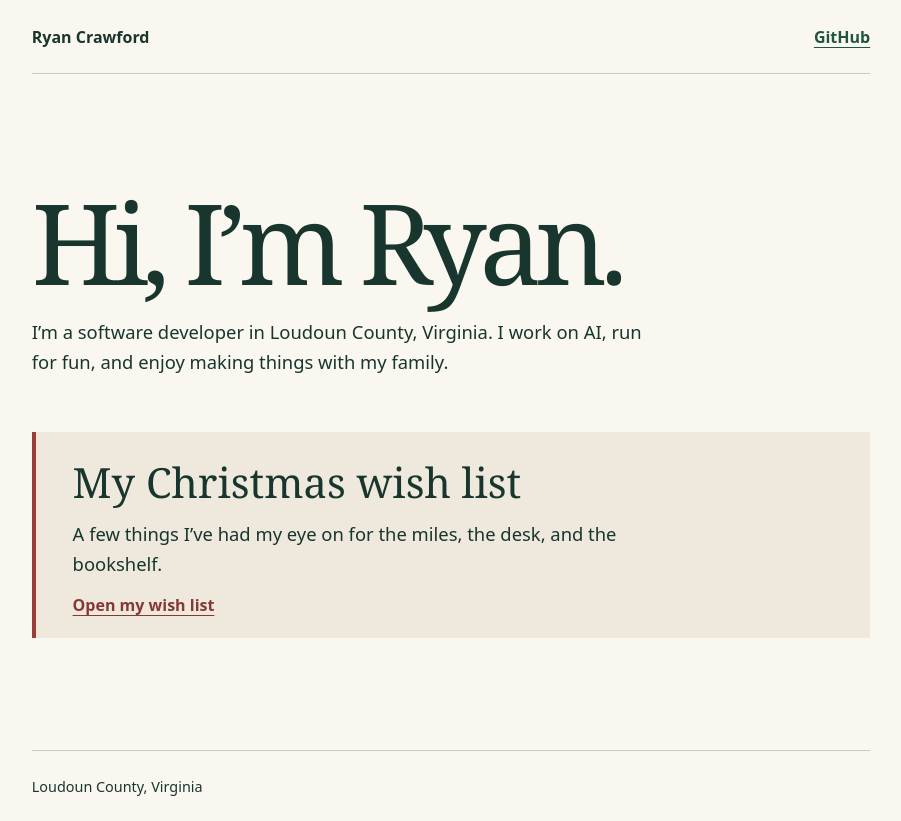
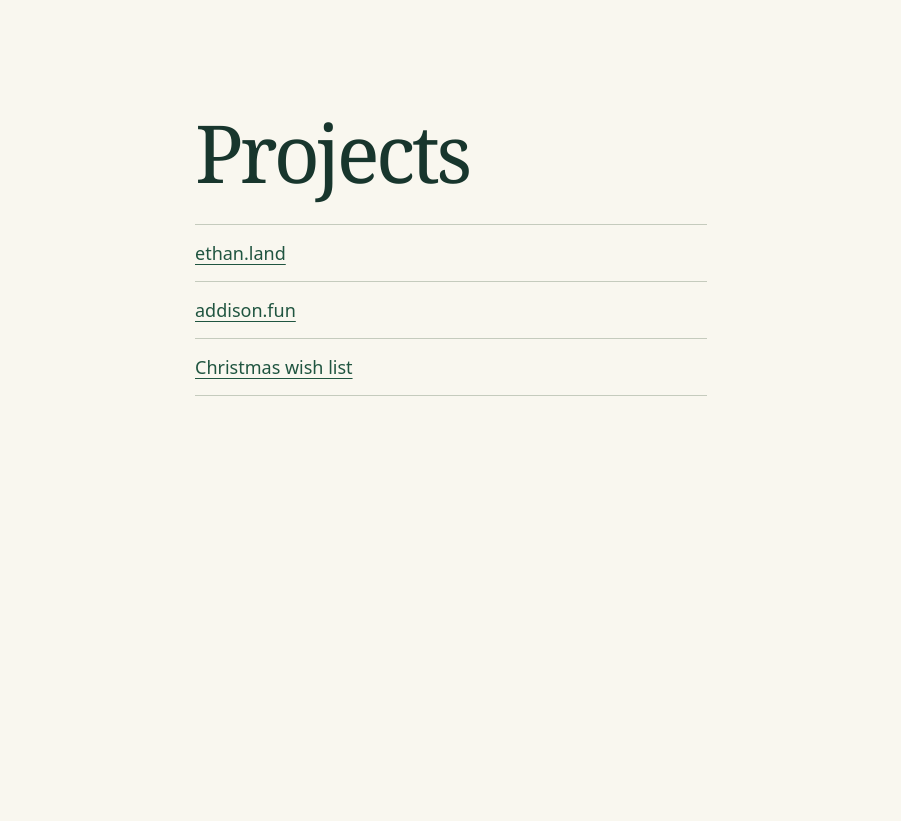
Before and after one commit to jrc-exp/jrc-exp.github.io, a plain HTML site: page index.html in a window 1280 px wide. Shown: the whole page, without its empty margins (189-1090 px from the left). After the commit the page ends 800 px from the top, so only its background shows below. Drawn offline with Linux system fonts and the light colour scheme.

Commit message:
Simplify homepage to three project links

```diff
--- a/index.html
+++ b/index.html
@@ -3,37 +3,26 @@
 <head>
   <meta charset="utf-8">
   <meta name="viewport" content="width=device-width, initial-scale=1">
-  <meta name="description" content="Ryan Crawford’s personal homepage. Software, running, and things my family and I make.">
-  <title>Ryan Crawford</title>
+  <title>Projects</title>
   <style>
     :root { color-scheme: light; font-family: system-ui, sans-serif; color: #18362d; background: #f9f7ef; }
-    * { box-sizing: border-box; }
-    body { max-width: 62rem; margin: 0 auto; padding: 0 clamp(1.4rem, 6vw, 5rem); }
-    header, footer { display: flex; align-items: center; justify-content: space-between; gap: 1rem; padding: 1.6rem 0; }
-    header { border-bottom: 1px solid #c5cbbd; font-weight: 600; }
-    a { color: #205540; text-underline-offset: .22em; }
-    main { padding: clamp(3rem, 10vw, 7rem) 0; }
-    h1, h2 { font-family: Georgia, serif; font-weight: normal; }
-    h1 { font-size: clamp(3.4rem, 10vw, 7rem); line-height: 1; letter-spacing: -.065em; margin: 0 0 1.2rem; }
-    p { max-width: 34em; font-size: 1.15rem; line-height: 1.6; }
-    section { background: #eee9dc; border-left: .3rem solid #9a3c37; margin-top: 3.5rem; padding: 1.35rem clamp(1.2rem, 4vw, 2.3rem); }
-    h2 { margin: 0; font-size: clamp(1.8rem, 5vw, 2.6rem); }
-    section p { margin: .6rem 0 1rem; }
-    section a { font-weight: 650; color: #863834; }
-    footer { border-top: 1px solid #c5cbbd; font-size: .9rem; }
+    body { margin: 0; }
+    main { max-width: 32rem; margin: 0 auto; padding: clamp(3rem, 10vw, 7rem) 1.5rem; }
+    h1 { font: normal clamp(3rem, 8vw, 5rem)/1 Georgia, serif; letter-spacing: -.045em; margin: 0 0 2rem; }
+    ul { padding: 0; margin: 0; list-style: none; }
+    li { border-top: 1px solid #c5cbbd; }
+    li:last-child { border-bottom: 1px solid #c5cbbd; }
+    a { display: block; padding: 1rem 0; color: #205540; text-underline-offset: .22em; font-size: 1.125rem; }
   </style>
 </head>
 <body>
-  <header><span>Ryan Crawford</span><a href="https://github.com/jrc-exp">GitHub</a></header>
   <main>
-    <h1>Hi, I’m Ryan.</h1>
-    <p>I’m a software developer in Loudoun County, Virginia. I work on AI, run for fun, and enjoy making things with my family.</p>
-    <section>
-      <h2>My Christmas wish list</h2>
-      <p>A few things I’ve had my eye on for the miles, the desk, and the bookshelf.</p>
-      <a href="https://the-merry-wishlist.rcrawford.chatgpt.site/">Open my wish list</a>
-    </section>
+    <h1>Projects</h1>
+    <ul>
+      <li><a href="https://ethan.land/">ethan.land</a></li>
+      <li><a href="https://addison.fun/">addison.fun</a></li>
+      <li><a href="https://the-merry-wishlist.rcrawford.chatgpt.site/">Christmas wish list</a></li>
+    </ul>
   </main>
-  <footer>Loudoun County, Virginia</footer>
 </body>
 </html>
```
